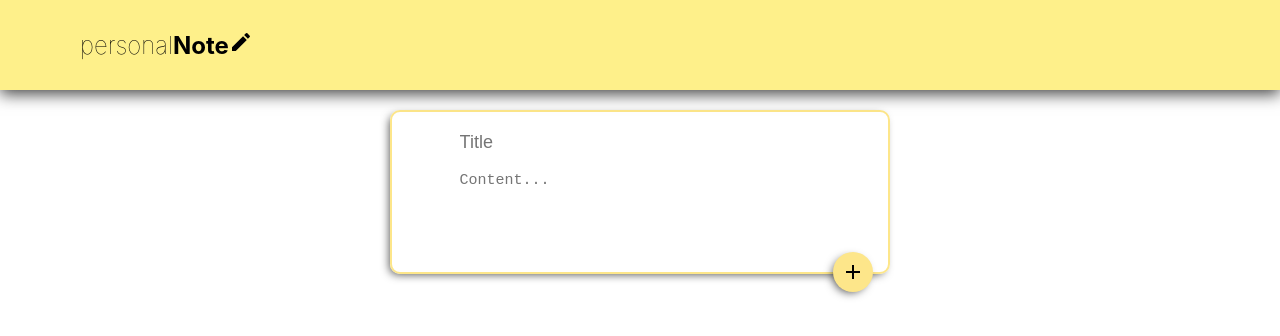
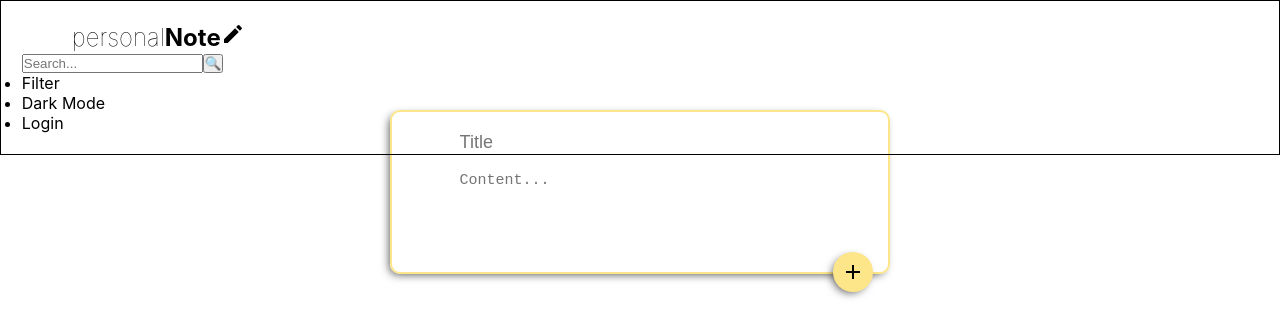
Before and after one commit to RaviPratihast/my-todo-app-using-React, a React (Create React App) app: page / in a window 1280 px wide. Shown: the top 336 px of the page. Built offline with nearby package versions, Linux system fonts and the light colour scheme.

Commit message:
Add: Created and mounted search component with CSS styling

```diff
--- a/src/components/Header/header.css
+++ b/src/components/Header/header.css
@@ -1,17 +1,12 @@
 
 
 header {
-    /* border: 2px solid black; */
-    padding: 30px;
-    background-color: var(--bg-color-header);
-    -webkit-box-shadow: 0px 4px 15px 0px rgba(0, 0, 0, 0.75);
-    -moz-box-shadow: 0px 4px 15px 0px rgba(0, 0, 0, 0.75);
-    box-shadow: 0px 4px 15px 0px rgba(0, 0, 0, 0.75);
+    border: 1px solid black;
+    padding: 1.3rem;
+    /* background-color: var(--bg-color-header); */
     position: fixed;
     width: 100%;
     z-index: 1;
-    /* overflow: hidden;
-    scroll-behavior: auto; */
 }
 
 header>h2 {
--- a/src/components/Header/header.jsx
+++ b/src/components/Header/header.jsx
@@ -1,14 +1,25 @@
 import React from "react";
-import CreateIcon from '@mui/icons-material/Create';
+import CreateIcon from "@mui/icons-material/Create";
+import { Search, Navbar } from "../index-component";
 import "./header.css";
 
-function Header(){
-    return <>
-        <header>
-            <h2>personal<span>Note</span><CreateIcon/></h2>
-        </header>
+function Header() {
+  return (
+    <>
+      <header>
+        {/* The Logo */}
+        <h2>
+          personal<span>Note</span>
+          <CreateIcon />
+        </h2>
+
+        {/* Search Bar Component */}
+        <Search />
+        {/* Navigation bar -> that will have three items  */}
+        <Navbar />
+      </header>
     </>
+  );
 }
 
-
 export default Header;
```
